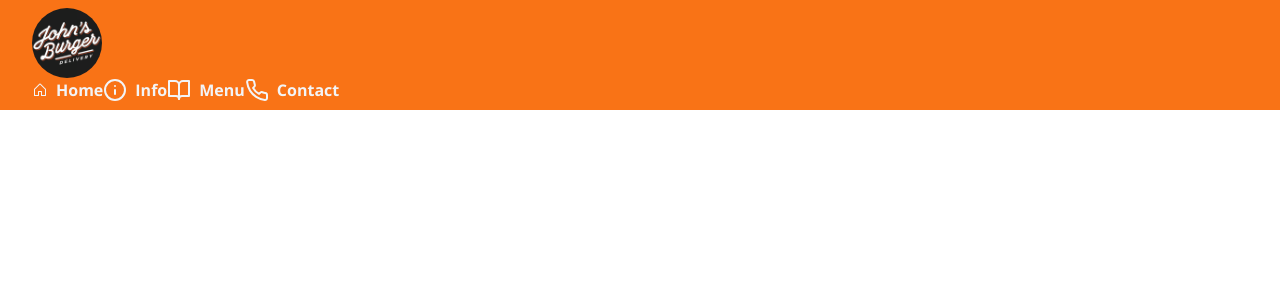
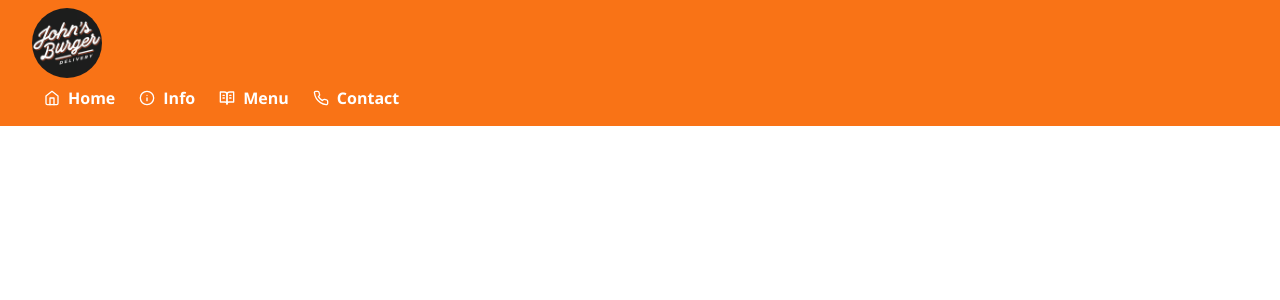
Before and after one commit to JohnPetros/john-s-burguer, a Next.js app: page / in a window 1280 px wide. Shown: the top 300 px of the page. Built offline with nearby package versions, Linux system fonts and the light colour scheme.

Commit message:
♻️ refactor: add dynamic lucide icon  import

```diff
--- a/next.config.js
+++ b/next.config.js
@@ -1,4 +1,6 @@
 /** @type {import('next').NextConfig} */
-const nextConfig = {}
+const nextConfig = {
+  transpilePackages: ['lucide-react']
+}
 
 module.exports = nextConfig
--- a/src/components/Header/NavLink.tsx
+++ b/src/components/Header/NavLink.tsx
@@ -1,19 +1,31 @@
-import { Icon } from '@phosphor-icons/react'
+import dynamic from 'next/dynamic'
 import Link from 'next/link'
+
+import dynamicIconImports from 'lucide-react/dynamicIconImports'
+import type { Icon } from '@/@types/icon'
+import { twMerge } from 'tailwind-merge'
 
 interface NavLinkProps {
   title: string
   href: string
   icon: Icon
+  isFilled: boolean
 }
 
-export function NavLink({ title, href, icon: Icon }: NavLinkProps) {
+export function NavLink({ title, icon, href, isFilled }: NavLinkProps) {
+  const LinkIcon = dynamic(dynamicIconImports[icon])
+
   return (
     <Link
       href={href}
-      className="flex items-center gap-2 font-bold text-gray-100"
+      className={twMerge(
+        'flex items-center justify-center gap-2 rounded-md  px-3 py-2 font-bold text-white duration-200',
+        isFilled
+          ? 'bg-zinc-900 transition-shadow hover:shadow-md hover:shadow-yellow-400'
+          : 'transition-colors hover:bg-zinc-900'
+      )}
     >
-      <Icon className="text-gray-100" />
+      <LinkIcon className="text-white" fontWeight="bold" size={16} />
       {title}
     </Link>
   )
--- a/src/utils/nav-links.ts
+++ b/src/utils/nav-links.ts
@@ -1,5 +1,4 @@
-import { House, Icon } from '@phosphor-icons/react'
-import { BookOpen, Info, Phone } from 'lucide-react'
+import { Icon } from '@/@types/icon'
 
 type NavLink = {
   title: string
@@ -10,22 +9,22 @@ type NavLink = {
 export const NAV_LINKS: NavLink[] = [
   {
     title: 'Home',
-    icon: House,
+    icon: 'home',
     href: '#home',
   },
   {
     title: 'Info',
-    icon: Info,
+    icon: 'info',
     href: '#info',
   },
   {
     title: 'Menu',
-    icon: BookOpen,
+    icon: 'book-open-text',
     href: '#menu',
   },
   {
     title: 'Contact',
-    icon: Phone,
+    icon: 'phone',
     href: '#contact',
   },
 ]
```
